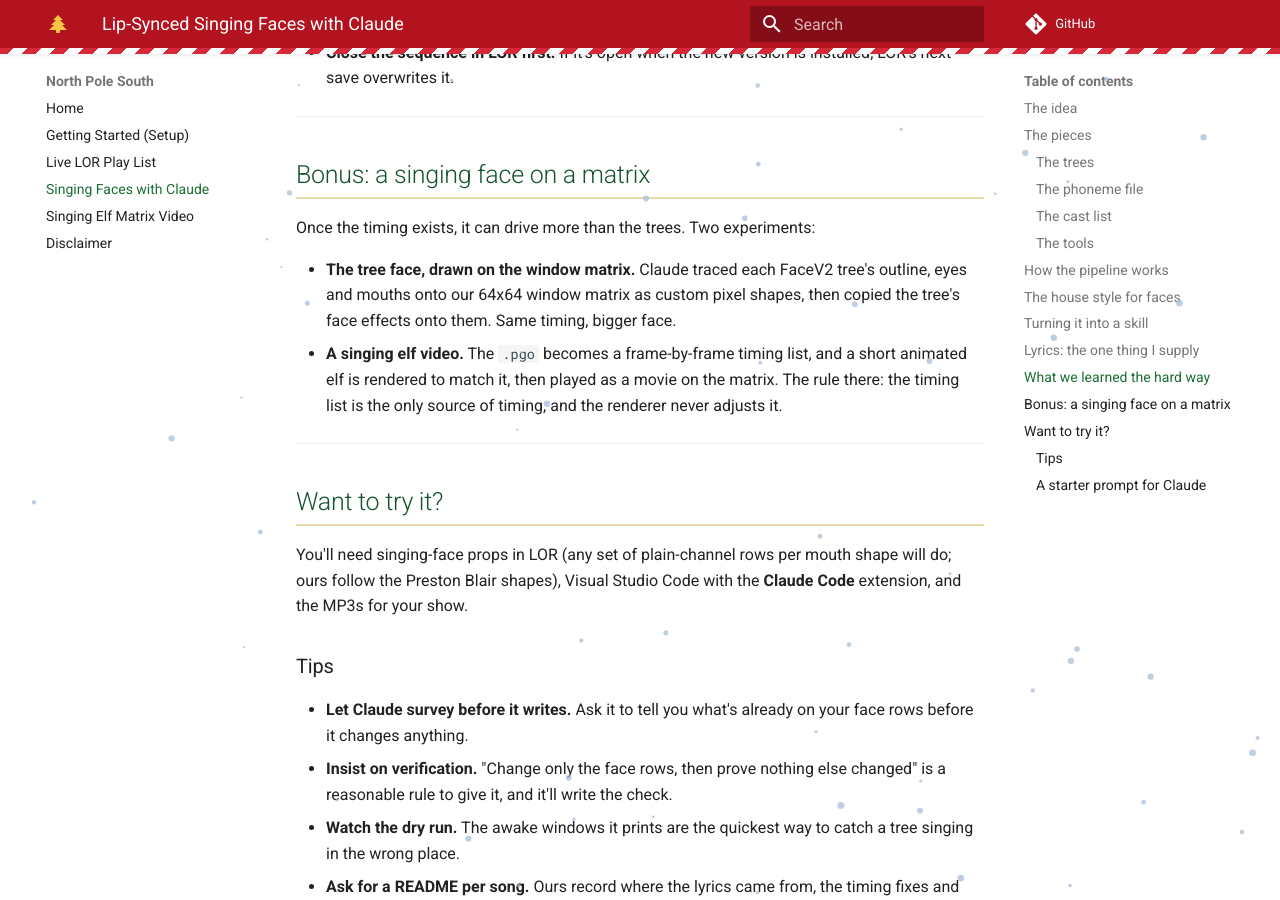
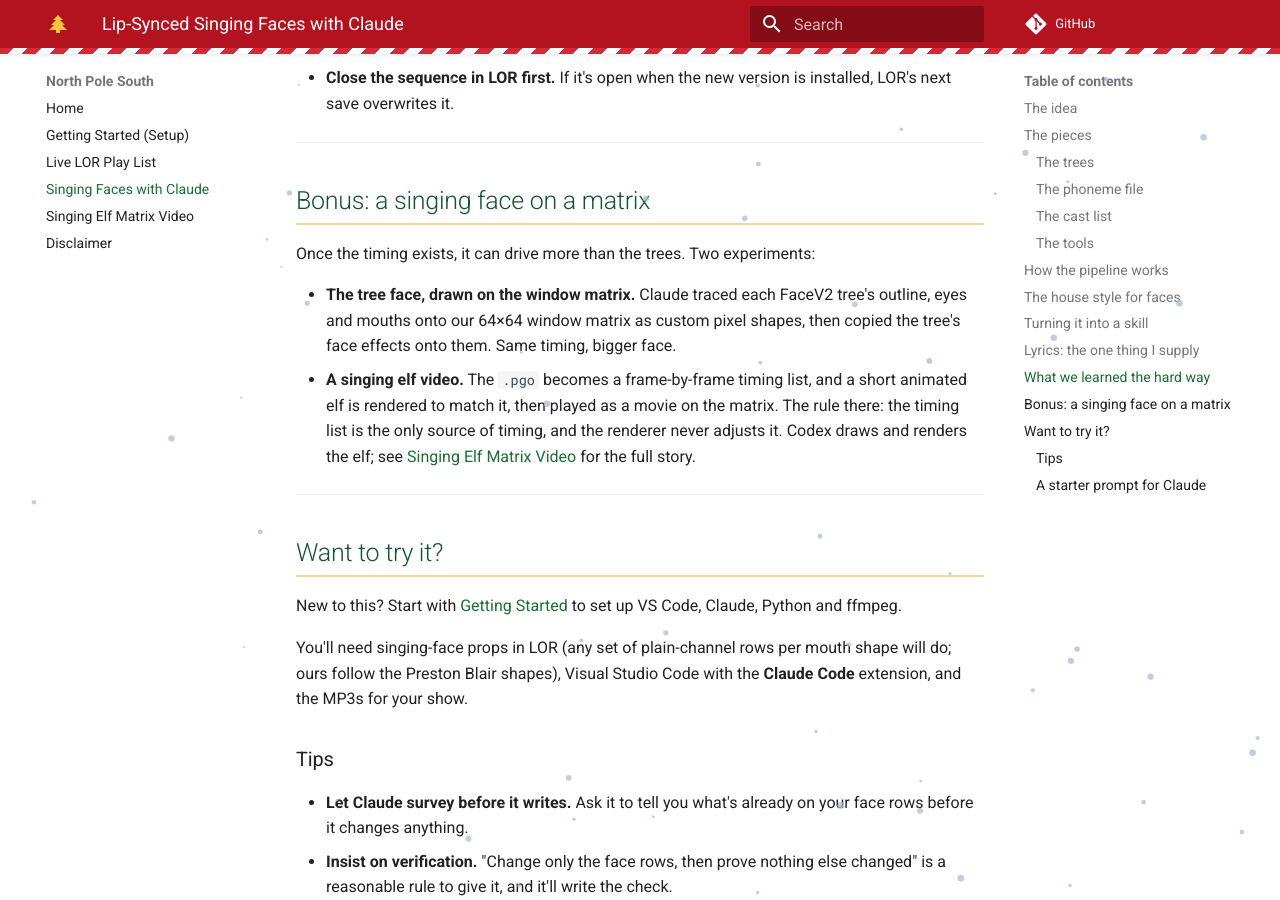
Before and after one commit to northpolesouth/northpolesouth.github.io, an MkDocs documentation site: the page built from docs/singing-faces.md, in a window 1280 px wide and 900 px high, scrolled down 5868 px. Built offline with MkDocs 1.6.1 and Material for MkDocs 9.7.7, drawn with Linux system fonts in a browser that asks for light colours; some web fonts are replaced; comment, search, counter and statistics services are not loaded; some of the changed text lies outside the part shown.

Commit message:
Continuity fixes across articles
- Getting Started: add Node.js note for the Live Playlist only
- Use one wording for the never-touch-live-sequences rule
- Singing Faces: backup trees wake (not sing) on Believe; clarify first
  song; first-person step 10; link to the elf article; 64×64
- Link each project's "try it" section to Getting Started

Co-Authored-By: Claude Opus 5.5 <noreply@anthropic.com>

```diff
--- a/docs/singing-faces.md
+++ b/docs/singing-faces.md
@@ -17,10 +17,10 @@ I wanted to be able to say "add singing faces to *Believe*" and get back a seque
 
 - the lead tree's mouth moves in time with the singer, word for word,
 - the eyes blink naturally and long held notes shimmer,
-- the other trees doze, then wake up and join in on the choruses,
+- the other trees doze, then wake up for the choruses,
 - **nothing else in the sequence changes**, so my existing effects are safe.
 
-That's now how it works. The first full run was Josh Groban's *Believe* in November 2026. I watched it in LOR, approved it, and it went into the show the same day.
+That's now how it works. The first song done start to finish with the finished process was Josh Groban's *Believe*, in November 2026. I watched it in LOR, approved it, and it went into the show the same day.
 
 ---
 
@@ -96,7 +96,7 @@ There are two halves. First, turn the song into timing. Then, turn the timing in
 7. **Survey the sequence.** Claude checks that the FaceV2 rows exist and whether anything is already on them. If the mouths are already full (a purchased sequence with faces, say), it asks before replacing anything.
 8. **Write the faces.** One script reads `faces.json` and the `.pgo` and writes the mouth, eye and outline effects. A dry run first prints when each tree is awake, so I can sanity-check it against the song.
 9. **Verify.** The script re-reads its own output and confirms that every other prop and every other part of the file is byte-for-byte unchanged. If not, it says "VERIFY FAILED" and the file isn't used.
-10. **Check it in LOR, then copy it back yourself.** Open the copy in LOR and watch it with the music. After you're satisfied with the results, copy it back to your live Sequences folder so you can add it to your show.
+10. **I check it in LOR, then copy it back myself.** I open the copy in LOR and watch it with the music. After I'm satisfied with the results, I copy it back to my live Sequences folder so I can add it to the show.
 
 Separation and transcription took about four minutes for *Believe*. The rest takes seconds.
 
@@ -175,12 +175,14 @@ Most of the work was in Half 1. Sung vocals are much harder to time than speech.
 
 Once the timing exists, it can drive more than the trees. Two experiments:
 
-- **The tree face, drawn on the window matrix.** Claude traced each FaceV2 tree's outline, eyes and mouths onto our 64x64 window matrix as custom pixel shapes, then copied the tree's face effects onto them. Same timing, bigger face.
-- **A singing elf video.** The `.pgo` becomes a frame-by-frame timing list, and a short animated elf is rendered to match it, then played as a movie on the matrix. The rule there: the timing list is the only source of timing, and the renderer never adjusts it.
+- **The tree face, drawn on the window matrix.** Claude traced each FaceV2 tree's outline, eyes and mouths onto our 64×64 window matrix as custom pixel shapes, then copied the tree's face effects onto them. Same timing, bigger face.
+- **A singing elf video.** The `.pgo` becomes a frame-by-frame timing list, and a short animated elf is rendered to match it, then played as a movie on the matrix. The rule there: the timing list is the only source of timing, and the renderer never adjusts it. Codex draws and renders the elf; see [Singing Elf Matrix Video](singing-elf-matrix-video.md) for the full story.
 
 ---
 
 ## Want to try it?
+
+New to this? Start with [Getting Started](getting-started.md) to set up VS Code, Claude, Python and ffmpeg.
 
 You'll need singing-face props in LOR (any set of plain-channel rows per mouth shape will do; ours follow the Preston Blair shapes), Visual Studio Code with the **Claude Code** extension, and the MP3s for your show.
 
```
Also changed, not shown: docs/getting-started.md (+9 -3 lines), docs/live-lor-playlist.md (+2 -0 lines), docs/singing-elf-matrix-video.md (+2 -0 lines).
